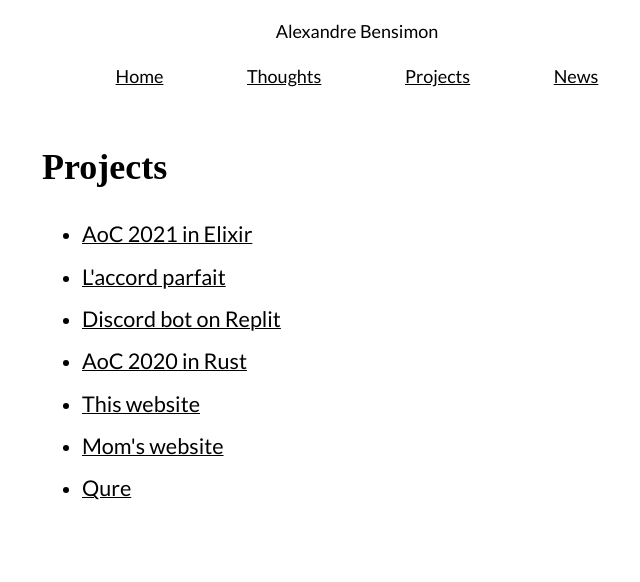
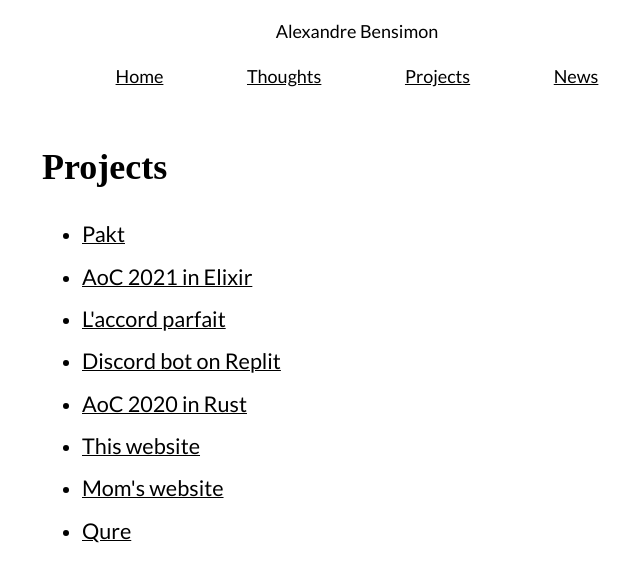
Before and after one commit to alexbensimon/personal-website, a Next.js app: page /projects in a window 1280 px wide. Shown: the top 582 px of the page, without its empty margins (283-923 px from the left). Built offline with nearby package versions, Linux system fonts and the light colour scheme; a web font is replaced by a local one.

Commit message:
Add Pakt to project list

```diff
--- a/pages/projects/index.tsx
+++ b/pages/projects/index.tsx
@@ -11,6 +11,11 @@
     <div>
       <h1>Projects</h1>
       <ul>
+        <li className="listItem">
+          <ExternalLink href="https://pakt.me/">
+            <h2 className="itemTitle">Pakt</h2>
+          </ExternalLink>
+        </li>
         <li className="listItem">
           <ExternalLink href="https://github.com/alexbensimon/aoc-2021">
             <h2 className="itemTitle">AoC 2021 in Elixir</h2>
```
